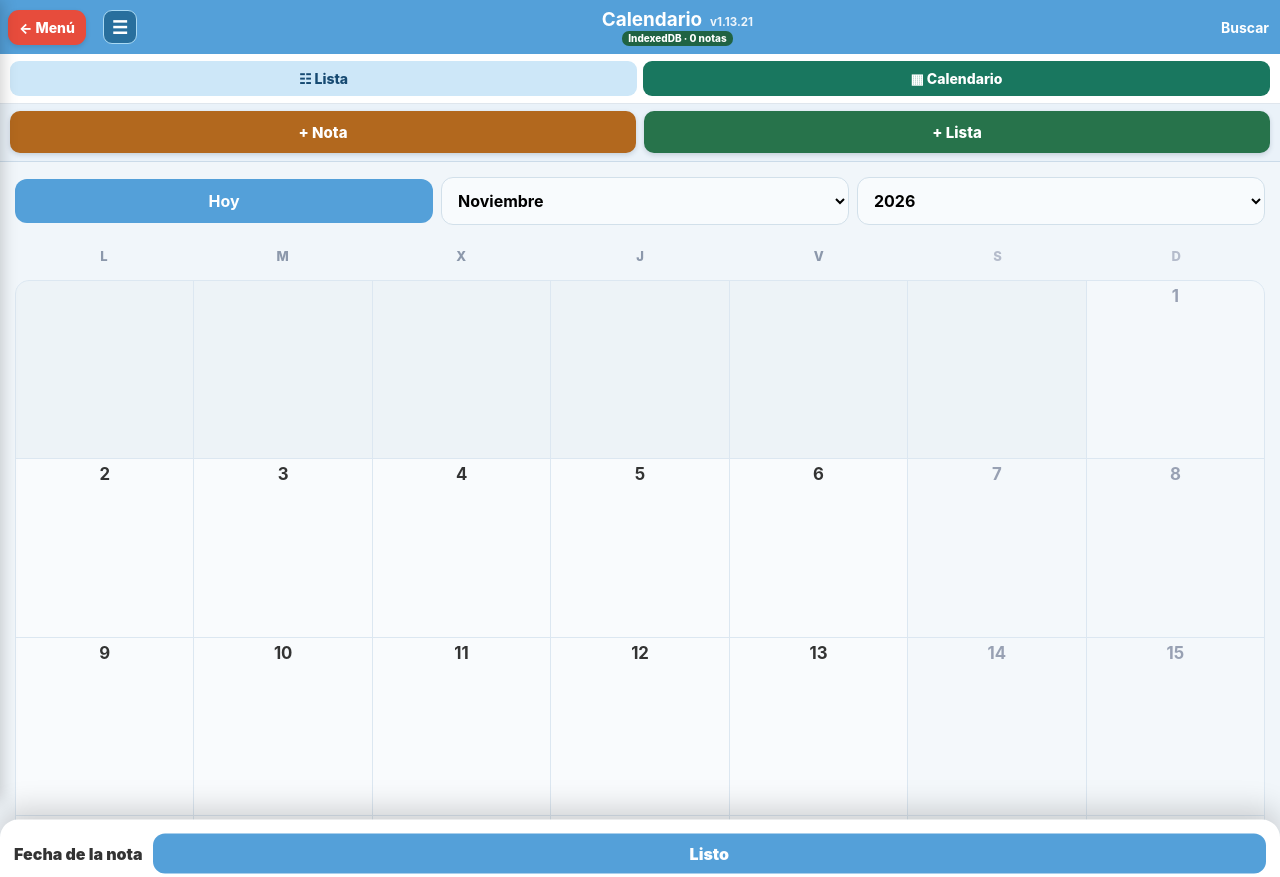
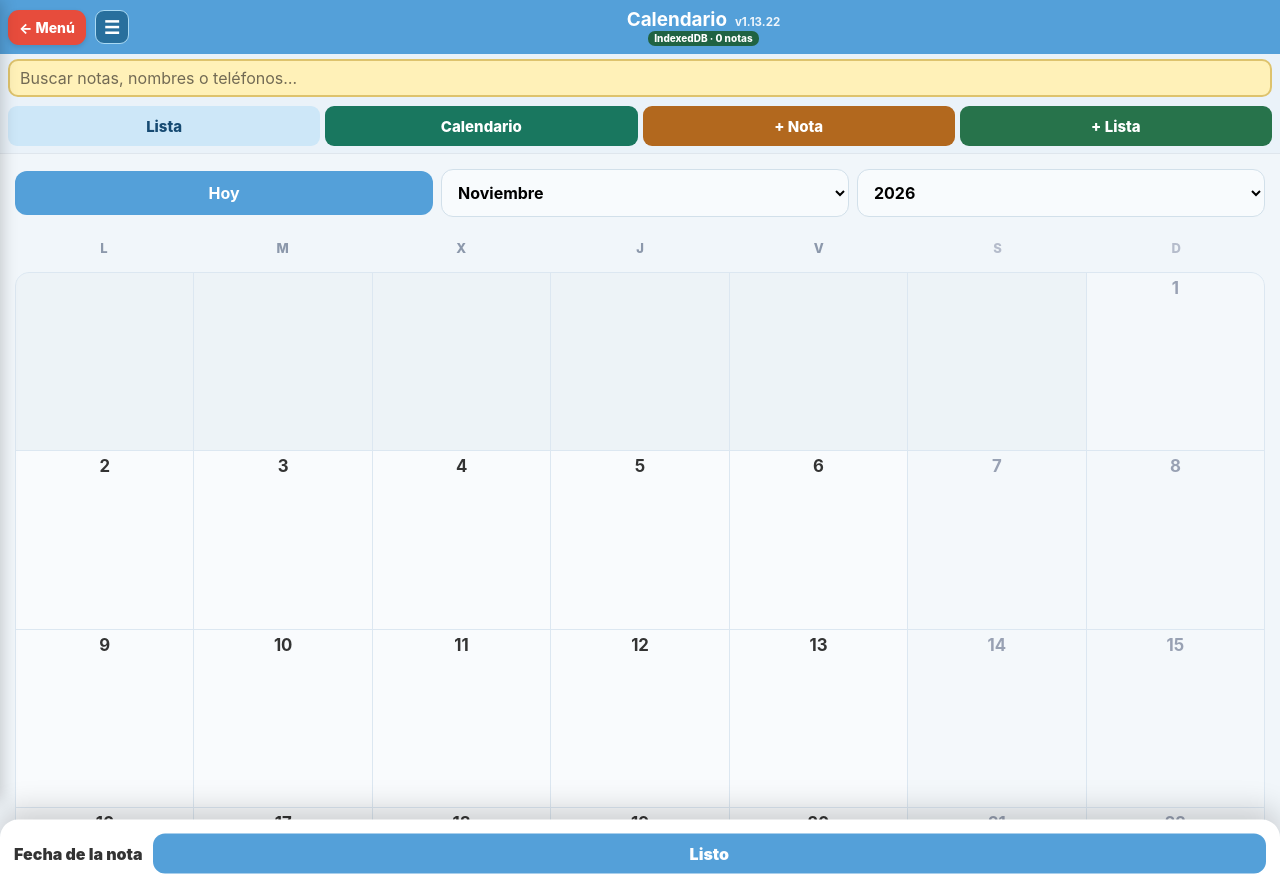
Before and after one commit to tvrvideo/Simuladores, a plain HTML site: page notas.html in a window 1280 px wide. Shown: the top 877 px of the page. Drawn offline with Linux system fonts and the light colour scheme.

Commit message:
Add files via upload

```diff
--- a/notas.html
+++ b/notas.html
@@ -4,7 +4,7 @@
     <meta charset="UTF-8">
     <meta name="viewport" content="width=device-width, initial-scale=1.0, maximum-scale=1.0, user-scalable=no, viewport-fit=cover">
     <meta name="apple-mobile-web-app-capable" content="yes">
-    <title>iNote Pro v1.13.21</title>
+    <title>iNote Pro v1.13.22</title>
     <style>
         :root { --blue: #54a0d9; --bg: #f5f5f7; --green: #2ecc71; --recado-text-size:18px; }
         * { box-sizing: border-box; margin: 0; padding: 0; font-family: -apple-system, BlinkMacSystemFont, sans-serif; }
@@ -436,6 +436,16 @@
         header .header-control[aria-label="Menú de Notas"] { margin-left:11px; width:34px; height:34px; display:flex; align-items:center; justify-content:center; border:1px solid #a9d9f3; background:#286f9d; border-radius:9px; font-size:18px; }
         header #view-title-text { white-space:nowrap; overflow:hidden; text-overflow:ellipsis; }
         header .header-control { flex:0 0 auto; padding:8px 3px; font-size:14px; }
+
+        /* v1.13.22: buscador fijo y cuatro acciones en una fila */
+        .search-bar-container { display:block; padding:5px 8px; background:#eaf2f9; box-shadow:none; border-bottom:0; z-index:auto; }
+        #searchInput { height:38px; padding:6px 40px 6px 10px; font-size:16px; }
+        .search-clear { width:30px; height:30px; right:5px; padding:0; }
+        .view-switch { display:grid; grid-template-columns:repeat(4,minmax(0,1fr)); gap:5px; padding:4px 8px 7px; background:#eaf2f9; }
+        .view-switch button { min-width:0; min-height:40px; padding:6px 2px; font-size:clamp(12px,3.5vw,15px); white-space:nowrap; }
+        .view-switch .create-note { background:#b2681e; color:#fff; }
+        .view-switch .create-list { background:#27734b; color:#fff; }
+        header .header-control[aria-label="Menú de Notas"] { margin-left:3px; }
     </style>
 </head>
 <body>
@@ -444,7 +454,7 @@
 <div class="overlay" id="overlay" onclick="closeMenu()"></div>
 
 <nav id="side-menu">
-    <div class="menu-header">iNote Pro <span class="version-text">v1.13.21</span></div>
+    <div class="menu-header">iNote Pro <span class="version-text">v1.13.22</span></div>
     <div class="menu-item" onclick="switchView('list')"><span class="menu-symbol">☷</span> Vista Lista</div>
     <div class="menu-item" onclick="switchView('calendar')"><span class="menu-symbol">▦</span> Vista Calendario</div>
     <div style="padding: 20px 20px 5px; font-size: 0.85em; color: #999; font-weight: bold; text-transform: uppercase;">Ajustes</div>
@@ -468,26 +478,22 @@
     <button type="button" class="header-control" onclick="openMenu()" aria-label="Menú de Notas">☰</button>
     <div class="header-title">
         <h2 id="view-title-text" style="font-size: 1.18em;">Notas</h2>
-        <span class="version-text">v1.13.21</span>
+        <span class="version-text">v1.13.22</span>
         <span id="notesStorageBadge" aria-live="polite">…</span>
     </div>
-    <button type="button" class="header-control" onclick="toggleSearch()" aria-label="Buscar notas">Buscar</button>
 </header>
 
-<div class="search-bar-container" id="searchBar">
+<main id="main-content">
+    <div class="view-controls">
+        <div class="search-bar-container" id="searchBar">
     <div class="search-field">
-        <input type="text" id="searchInput" placeholder="Escribe para buscar..." oninput="filterNotes()">
+        <input type="text" id="searchInput" placeholder="Buscar notas, nombres o teléfonos…" aria-label="Buscar notas" oninput="filterNotes()">
         <button type="button" class="search-clear" id="searchClear" aria-label="Borrar búsqueda" onclick="clearNotesSearch()">×</button>
     </div>
 </div>
-
-<main id="main-content">
-    <div class="view-controls">
-        <div class="view-switch" aria-label="Vista de notas">
-            <button type="button" id="btnViewList" class="active" aria-pressed="true" onclick="switchView('list')">☷ Lista</button>
-            <button type="button" id="btnViewCalendar" aria-pressed="false" onclick="switchView('calendar')">▦ Calendario</button>
-        </div>
-        <div class="create-actions" aria-label="Crear">
+        <div class="view-switch" aria-label="Vistas y creación de notas">
+            <button type="button" id="btnViewList" class="active" aria-pressed="true" onclick="switchView('list')">Lista</button>
+            <button type="button" id="btnViewCalendar" aria-pressed="false" onclick="switchView('calendar')">Calendario</button>
             <button type="button" class="create-note" onclick="createNoteOfType('note')">+ Nota</button>
             <button type="button" class="create-list" onclick="createNoteOfType('checklist')">+ Lista</button>
         </div>
@@ -1268,18 +1274,6 @@
         const b = parseInt(raw.slice(4,6), 16);
         const lum = (0.299 * r + 0.587 * g + 0.114 * b);
         return lum > 170 ? '#22314b' : '#ffffff';
-    }
-
-function toggleSearch() {
-        const bar = document.getElementById('searchBar');
-        const isVisible = bar.style.display === 'block';
-        bar.style.display = isVisible ? 'none' : 'block';
-        if (!isVisible) {
-            document.getElementById('searchInput').focus();
-        } else {
-            document.getElementById('searchInput').value = '';
-            filterNotes();
-        }
     }
 
     function clearNotesSearch() {
@@ -2218,8 +2212,6 @@ function updateDayDetail(dateStr, filter = getActiveFilter()) {
         document.getElementById('searchClear').style.display = 'none';
         colorFilter.value = 'all';
         document.getElementById('sortNotes').value = 'date';
-        var sb = document.getElementById('searchBar');
-        if (sb) sb.style.display = 'none';
 
         switchView('list');
 
```
